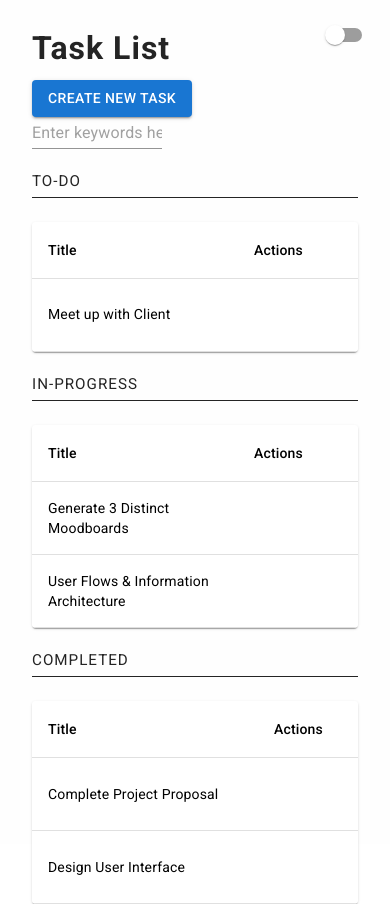
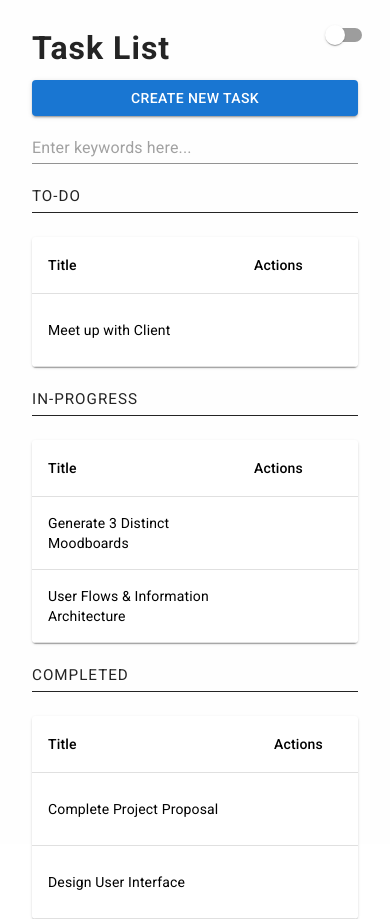
Before and after one commit to d2d-weizhi/project-flow, a React (Vite) app: page / in a window 390 px wide. Built offline with nearby package versions, Linux system fonts and the light colour scheme; some icons are missing.

Commit message:
Adjusting the height and width of fields in mobile portrait mode.

```diff
--- a/src/components/TaskList/TaskList.tsx
+++ b/src/components/TaskList/TaskList.tsx
@@ -116,15 +116,17 @@ export default function TaskList({theme}: {theme: string}) {
       <h2>Task List</h2>
 
 			<div className={`flex ${isMobilePortrait && "flex-col flex-col-reversed"} w-full h-max`}>
-				<div className={`flex ${isMobilePortrait ? "w-full" : "w-1/2"} items-center justify-start`}>
-					<Button variant="contained" onClick={handleCreateTaskOpen}>
+				<div className={`flex ${isMobilePortrait ? "w-full mb-4" : "w-1/2"} items-center justify-start`}>
+					<Button variant="contained" onClick={handleCreateTaskOpen}
+						className={`${isMobilePortrait && "w-full h-9"}`}
+					>
         		Create New Task
       		</Button>
 				</div>
 				<div className={`flex ${isMobilePortrait ? "w-full" : "w-1/2"} items-center justify-start`}>
 					<TextField
 						variant={theme === "light" ? "standard" : "filled"}
-						className={`mr-2 w-[40%] min-w-[180px] ${theme === "dark" && "text-white"}`}
+						className={`mr-2 w-[40%] min-w-[180px] ${isMobilePortrait && "w-full"} ${theme === "dark" && "text-white"}`}
 						value={searchFilter}
 						placeholder="Enter keywords here..."
 						onChange={(event: React.ChangeEvent<HTMLInputElement>) => {
```
